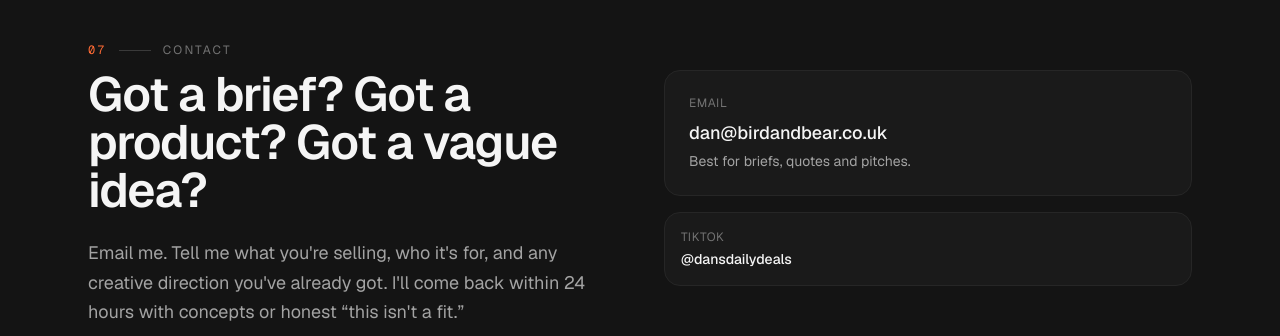
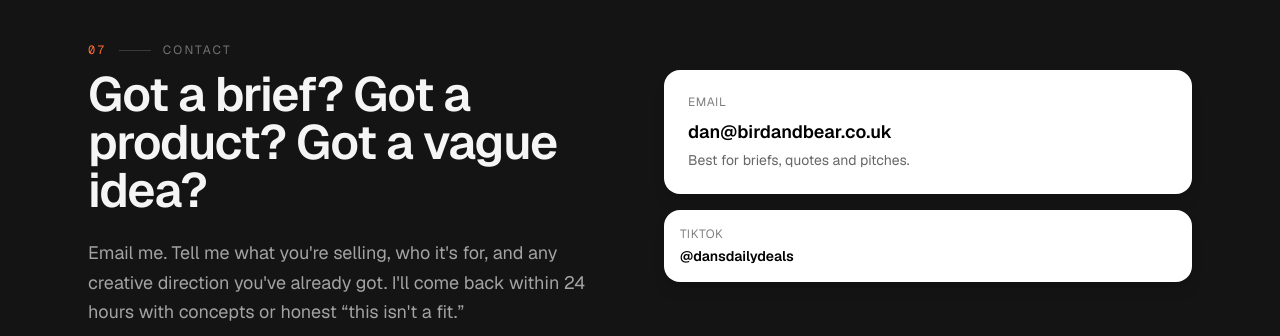
Before and after one commit to dannightingxle/dan-ugc-portfolio, a Next.js app: page / in a window 1280 px wide. Shown: the part 5435-5771 px from the top of the page. Built offline with nearby package versions, Linux system fonts and the light colour scheme.

Commit message:
White contact cards

```diff
--- a/app/page.tsx
+++ b/app/page.tsx
@@ -422,15 +422,15 @@ export default function Home() {
             <div className="space-y-4">
               <a
                 href="mailto:dan@birdandbear.co.uk?subject=UGC brief"
-                className="hover-lift block p-6 rounded-2xl border border-[color:var(--border)] bg-[color:var(--bg-card)]"
+                className="hover-lift block p-6 rounded-2xl bg-white text-[color:var(--bg)] shadow-lg"
               >
-                <div className="text-xs uppercase tracking-wider text-[color:var(--text-dim)] mb-2">
+                <div className="text-xs uppercase tracking-wider text-black/50 mb-2">
                   Email
                 </div>
-                <div className="text-lg font-medium text-[color:var(--text)]">
+                <div className="text-lg font-semibold text-black">
                   dan@birdandbear.co.uk
                 </div>
-                <div className="mt-1 text-sm text-[color:var(--text-muted)]">
+                <div className="mt-1 text-sm text-black/60">
                   Best for briefs, quotes and pitches.
                 </div>
               </a>
@@ -527,12 +527,12 @@ function SocialCard({ label, handle, href }: { label: string; handle: string; hr
       href={href}
       target={href.startsWith("http") ? "_blank" : undefined}
       rel={href.startsWith("http") ? "noreferrer" : undefined}
-      className="hover-lift block p-4 rounded-2xl border border-[color:var(--border)] bg-[color:var(--bg-card)]"
+      className="hover-lift block p-4 rounded-2xl bg-white text-[color:var(--bg)] shadow-lg"
     >
-      <div className="text-xs uppercase tracking-wider text-[color:var(--text-dim)] mb-1">
+      <div className="text-xs uppercase tracking-wider text-black/50 mb-1">
         {label}
       </div>
-      <div className="text-sm font-medium text-[color:var(--text)]">{handle}</div>
+      <div className="text-sm font-semibold text-black">{handle}</div>
     </a>
   );
 }
```
